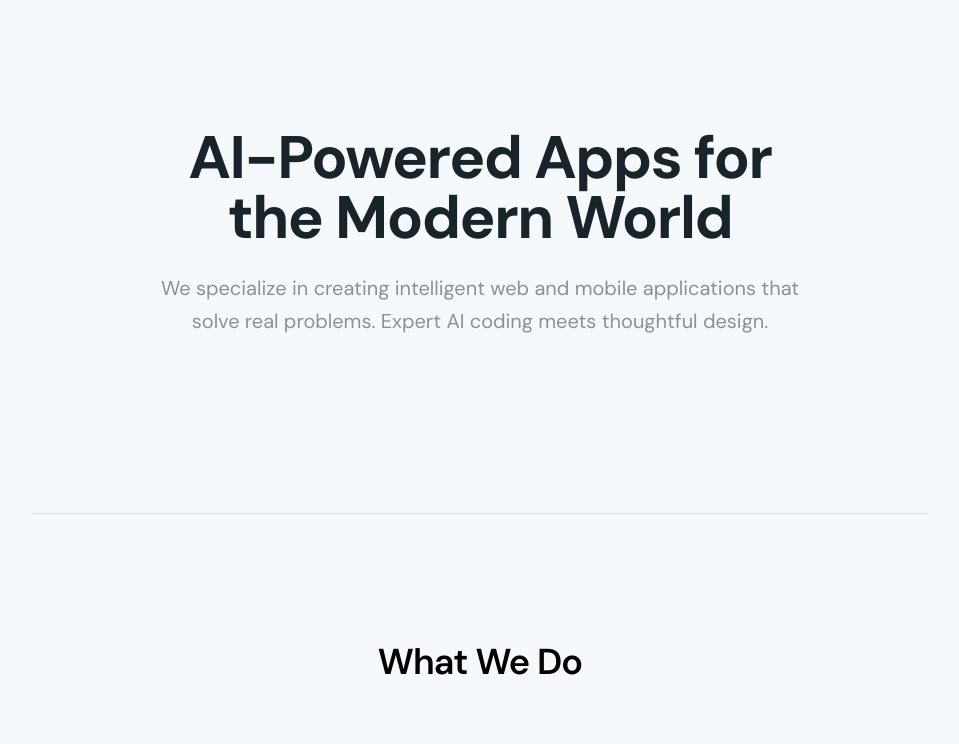
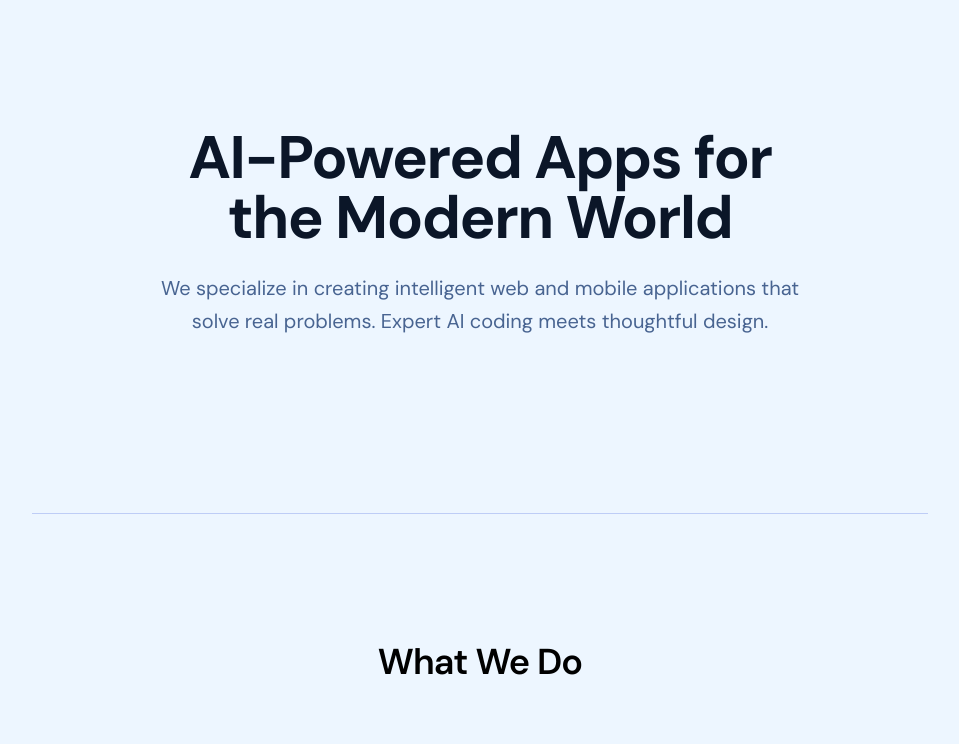
Before and after one commit to MarkMorsi/aibomi-homepage, a React (Vite) app: page / in a window 1280 px wide. Shown: the top 744 px of the page, without its empty margins (160-1119 px from the left). Built offline with nearby package versions, Linux system fonts and the light colour scheme.

Commit message:
Generated by Spark: can we give it a punch of color

```diff
--- a/src/index.css
+++ b/src/index.css
@@ -8,35 +8,35 @@
 }
 
 :root {
-  --background: oklch(0.98 0.005 240);
-  --foreground: oklch(0.25 0.02 240);
+  --background: oklch(0.97 0.02 260);
+  --foreground: oklch(0.20 0.04 260);
 
-  --card: oklch(0.99 0 0);
-  --card-foreground: oklch(0.25 0.02 240);
+  --card: oklch(0.99 0.01 280);
+  --card-foreground: oklch(0.20 0.04 260);
 
-  --popover: oklch(0.99 0 0);
-  --popover-foreground: oklch(0.25 0.02 240);
+  --popover: oklch(0.99 0.01 280);
+  --popover-foreground: oklch(0.20 0.04 260);
 
-  --primary: oklch(0.55 0.10 240);
+  --primary: oklch(0.55 0.22 260);
   --primary-foreground: oklch(0.99 0 0);
 
-  --secondary: oklch(0.95 0.005 240);
-  --secondary-foreground: oklch(0.25 0.02 240);
+  --secondary: oklch(0.70 0.18 320);
+  --secondary-foreground: oklch(0.99 0 0);
 
-  --muted: oklch(0.96 0.005 240);
-  --muted-foreground: oklch(0.65 0.01 240);
+  --muted: oklch(0.93 0.04 270);
+  --muted-foreground: oklch(0.50 0.08 260);
 
-  --accent: oklch(0.70 0.15 25);
+  --accent: oklch(0.65 0.25 35);
   --accent-foreground: oklch(0.99 0 0);
 
-  --destructive: oklch(0.60 0.20 15);
+  --destructive: oklch(0.60 0.24 15);
   --destructive-foreground: oklch(0.99 0 0);
 
-  --border: oklch(0.90 0.01 240);
-  --input: oklch(0.90 0.01 240);
-  --ring: oklch(0.55 0.10 240);
+  --border: oklch(0.85 0.06 270);
+  --input: oklch(0.88 0.05 270);
+  --ring: oklch(0.55 0.22 260);
 
-  --radius: 0.5rem;
+  --radius: 0.75rem;
 }
 
 @theme {
@@ -72,6 +72,11 @@ body {
   font-family: 'DM Sans', -apple-system, BlinkMacSystemFont, 'Segoe UI', sans-serif;
   -webkit-font-smoothing: antialiased;
   -moz-osx-font-smoothing: grayscale;
+  background:
+    radial-gradient(circle at 20% 20%, oklch(0.70 0.15 280 / 0.15) 0%, transparent 50%),
+    radial-gradient(circle at 80% 80%, oklch(0.65 0.18 320 / 0.12) 0%, transparent 50%),
+    radial-gradient(circle at 40% 60%, oklch(0.60 0.20 35 / 0.08) 0%, transparent 50%),
+    var(--background);
 }
 
 h1, h2, h3, h4, h5, h6 {
```
